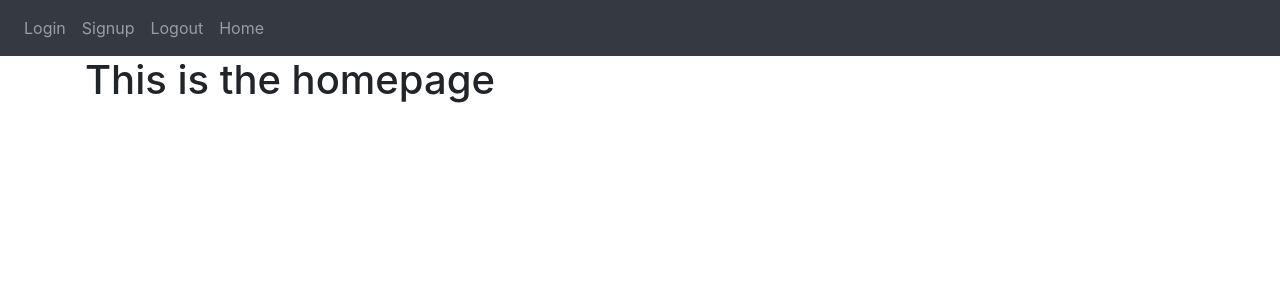
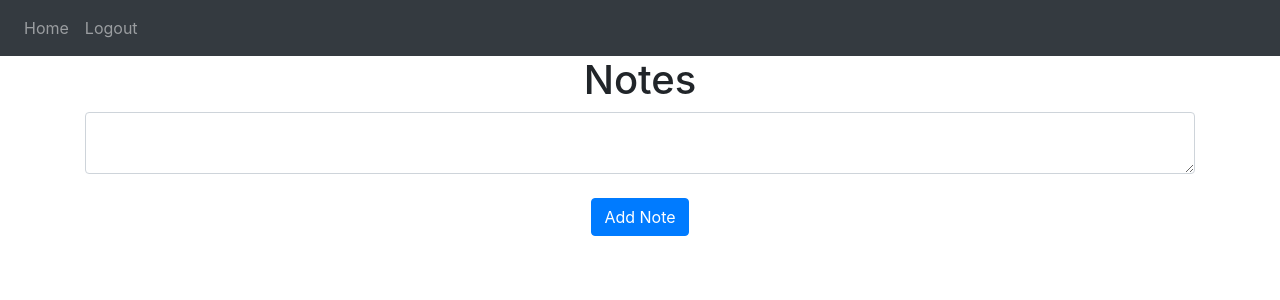
Before and after one commit to dregiske/Notes-App, a Flask app: page / in a window 1280 px wide. Shown: the top 300 px of the page. Run offline with Flask 3, Linux system fonts and the light colour scheme; the visitor is signed in with stand-in values (Sample User, id 1); data that the repository does not hold is empty; some libraries are stand-ins or nearby versions.

Commit message:
working notes feature

```diff
--- a/website/auth.py
+++ b/website/auth.py
@@ -44,7 +44,7 @@ def signup():
 				login_user(new_user, remember=True)
 				return redirect(url_for('views.home'))
 
-	return render_template("signup.html")
+	return render_template("signup.html", user=current_user)
 
 @auth.route('/login', methods=['GET', 'POST'])
 def login():
@@ -63,7 +63,7 @@ def login():
 		else:
 			flash('Email does not exist.', category='error')
 
-	return render_template("login.html")
+	return render_template("login.html", user=current_user)
 
 @auth.route('/logout')
 @login_required
--- a/website/templates/base.html
+++ b/website/templates/base.html
@@ -29,10 +29,13 @@
 			</button>
 			<div class="collapse navbar-collapse" id="navbar">
 				<div class="navbar-nav">
+					{% if user.is_authenticated %}
+					<a class="nav-item nav-link" id="home" href="/">Home</a>
+					<a class="nav-item nav-link" id="logout" href="/logout">Logout</a>
+					{% else %}
+					<a class="nav-item nav-link" id="signup" href="/signup">Signup</a>
 					<a class="nav-item nav-link" id="login" href="/login">Login</a>
-					<a class="nav-item nav-link" id="signup" href="/signup">Signup</a>
-					<a class="nav-item nav-link" id="logout" href="/logout">Logout</a>
-					<a class="nav-item nav-link" id="home" href="/">Home</a>
+					{% endif %}
 				</div>
 			</div>
 		</nav>
--- a/website/templates/home.html
+++ b/website/templates/home.html
@@ -1,5 +1,17 @@
 {% extends "base.html" %} {% block title %}Home{% endblock %}
 
 {% block content %}
-	<h1>This is the homepage</h1>
+<h1 align="center">Notes</h1>
+<ul class="list-group list-group-flush" id="notes">
+	{% for note in user.notes %}
+	<li class="list-group-item">{{ note.data }}</li>
+	{% endfor %}
+</ul>
+<form method="POST">
+	<textarea name="note" id="note" class="form-control"></textarea>
+	<br>
+	<div align="center">
+		<button type="submit" class="btn btn-primary">Add Note</button>
+	</div>
+</form>
 {% endblock %}
--- a/website/views.py
+++ b/website/views.py
@@ -1,10 +1,25 @@
-from flask import Blueprint, render_template
+from flask import Blueprint, render_template, request, flash
 
 from flask_login import login_required, current_user
 
+from .models import Note
+
+from . import db
+
 views = Blueprint('views', __name__)
 
-@views.route('/')
+@views.route('/', methods=['GET', 'POST'])
 @login_required
 def home():
-	return render_template("home.html")
+	if request.method == 'POST':
+		note = request.form.get('note')
+
+		if len(note) < 1:
+			flash('Note is too short.', category='error')
+		else:
+			new_note = Note(data=note, user_id=current_user.id)
+			db.session.add(new_note)
+			db.session.commit()
+			flash('Note added.', category='success')
+
+	return render_template("home.html", user=current_user)
```
